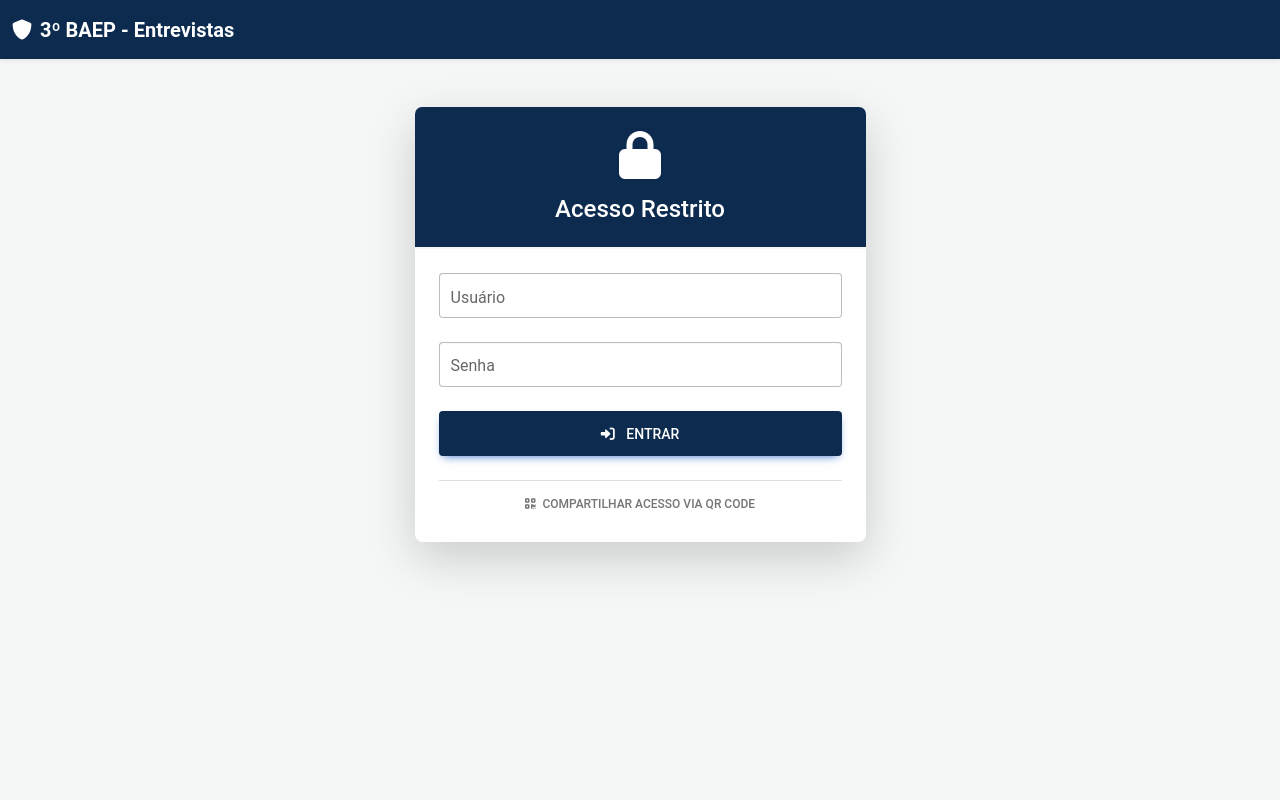
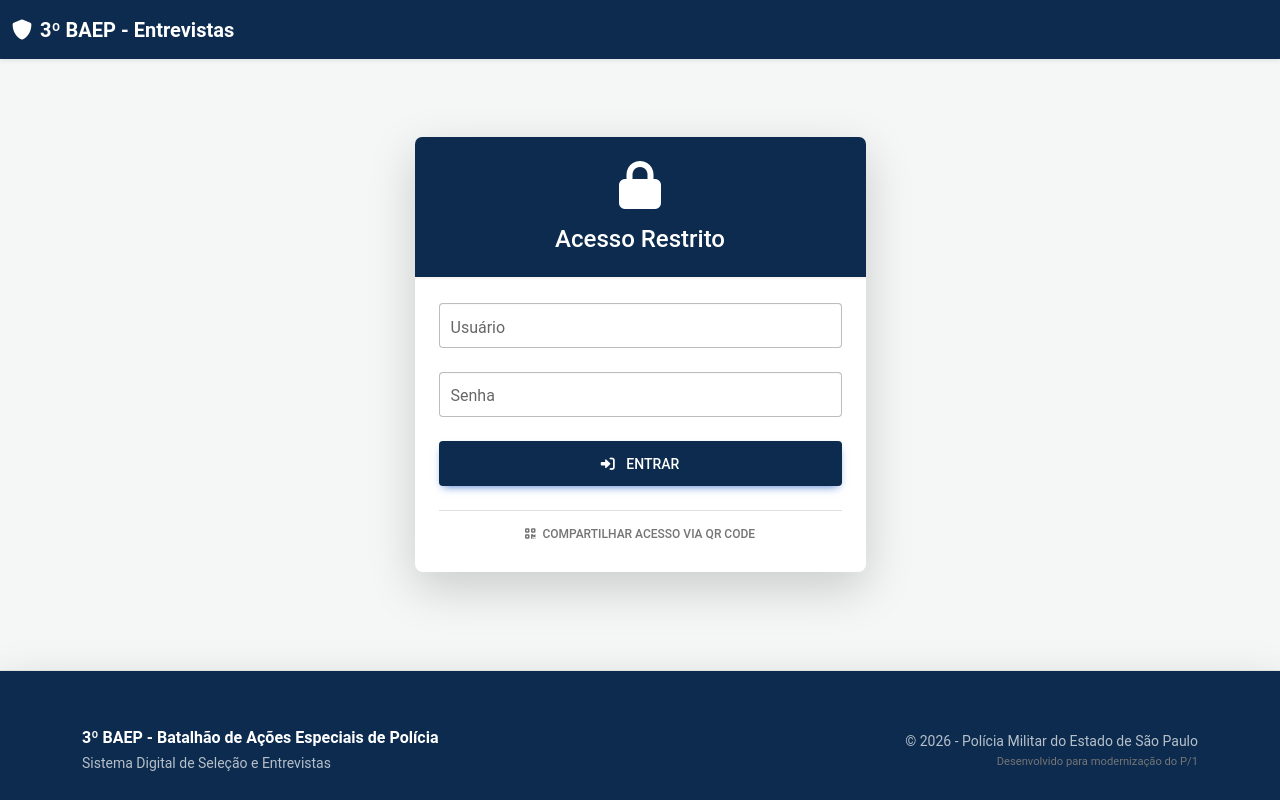
Before and after one commit to murillo1994/baep-interviews, a Flask app: a page that uses templates/base.html in a window 1280 px wide. Run offline with Flask 3, Linux system fonts and the light colour scheme; some libraries are stand-ins or nearby versions.

Commit message:
Adicionado rodapé institucional e melhorias de layout

```diff
--- a/app.py
+++ b/app.py
@@ -48,6 +48,10 @@ login_manager.login_view = 'login'
 @login_manager.user_loader
 def load_user(user_id):
     return User.query.get(int(user_id))
+
+@app.context_processor
+def inject_now():
+    return {'datetime': datetime}
 
 def get_next_num_sequencial():
     year = get_now_br().year
--- a/templates/base.html
+++ b/templates/base.html
@@ -8,11 +8,24 @@
     <link href="https://cdnjs.cloudflare.com/ajax/libs/mdb-ui-kit/6.4.0/mdb.min.css" rel="stylesheet" />
     <link href="https://cdnjs.cloudflare.com/ajax/libs/font-awesome/6.0.0/css/all.min.css" rel="stylesheet" />
     <style>
-        body { background-color: #f4f7f6; }
+        body {
+            background-color: #f4f7f6;
+            display: flex;
+            flex-direction: column;
+            min-height: 100vh;
+        }
+        .main-content {
+            flex: 1 0 auto;
+        }
         .baep-blue { background-color: #0c2b4e; color: white; }
         .baep-blue-text { color: #0c2b4e; }
         .navbar { background-color: #0c2b4e; }
         .container { margin-top: 30px; }
+        footer {
+            flex-shrink: 0;
+            background-color: #0c2b4e;
+            color: rgba(255,255,255,0.7);
+        }
     </style>
 </head>
 <body>
@@ -48,7 +61,7 @@
   </div>
 </nav>
 
-<div class="container">
+<div class="container main-content">
     {% with messages = get_flashed_messages(with_categories=true) %}
       {% if messages %}
         {% for category, message in messages %}
@@ -63,6 +76,21 @@
     {% block content %}{% endblock %}
 </div>
 
+<footer class="text-center text-lg-start mt-5 py-4 border-top shadow-lg">
+    <div class="container">
+        <div class="row align-items-center">
+            <div class="col-md-6 text-center text-md-start mb-3 mb-md-0">
+                <span class="fw-bold text-white">3º BAEP - Batalhão de Ações Especiais de Polícia</span><br>
+                <small>Sistema Digital de Seleção e Entrevistas</small>
+            </div>
+            <div class="col-md-6 text-center text-md-end">
+                <p class="mb-0 small">© {{ datetime.now().year if datetime else '2026' }} - Polícia Militar do Estado de São Paulo</p>
+                <p class="mb-0 x-small text-muted" style="font-size: 0.7rem;">Desenvolvido para modernização do P/1</p>
+            </div>
+        </div>
+    </div>
+</footer>
+
 <script type="text/javascript" src="https://cdnjs.cloudflare.com/ajax/libs/mdb-ui-kit/6.4.0/mdb.min.js"></script>
 </body>
 </html>
```
